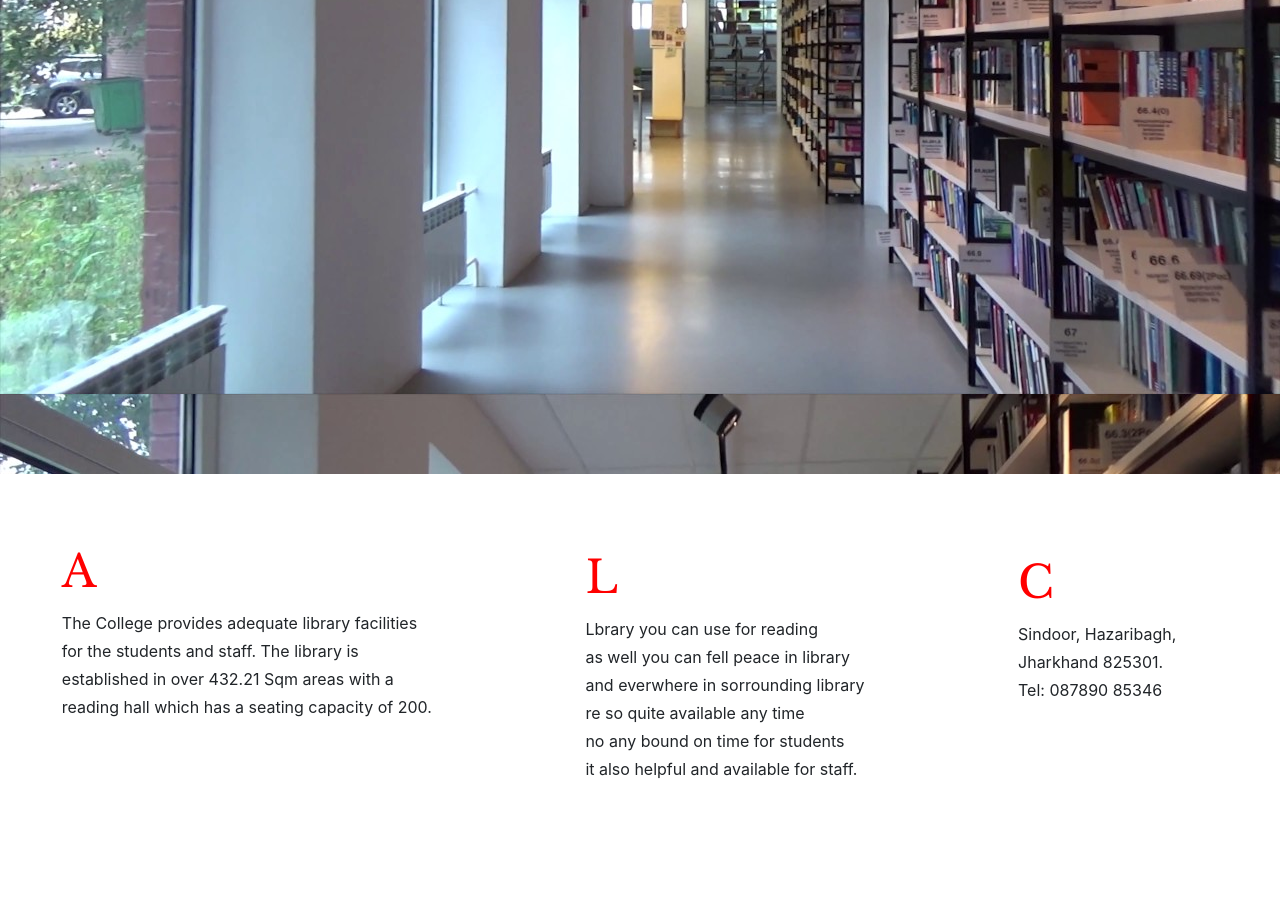
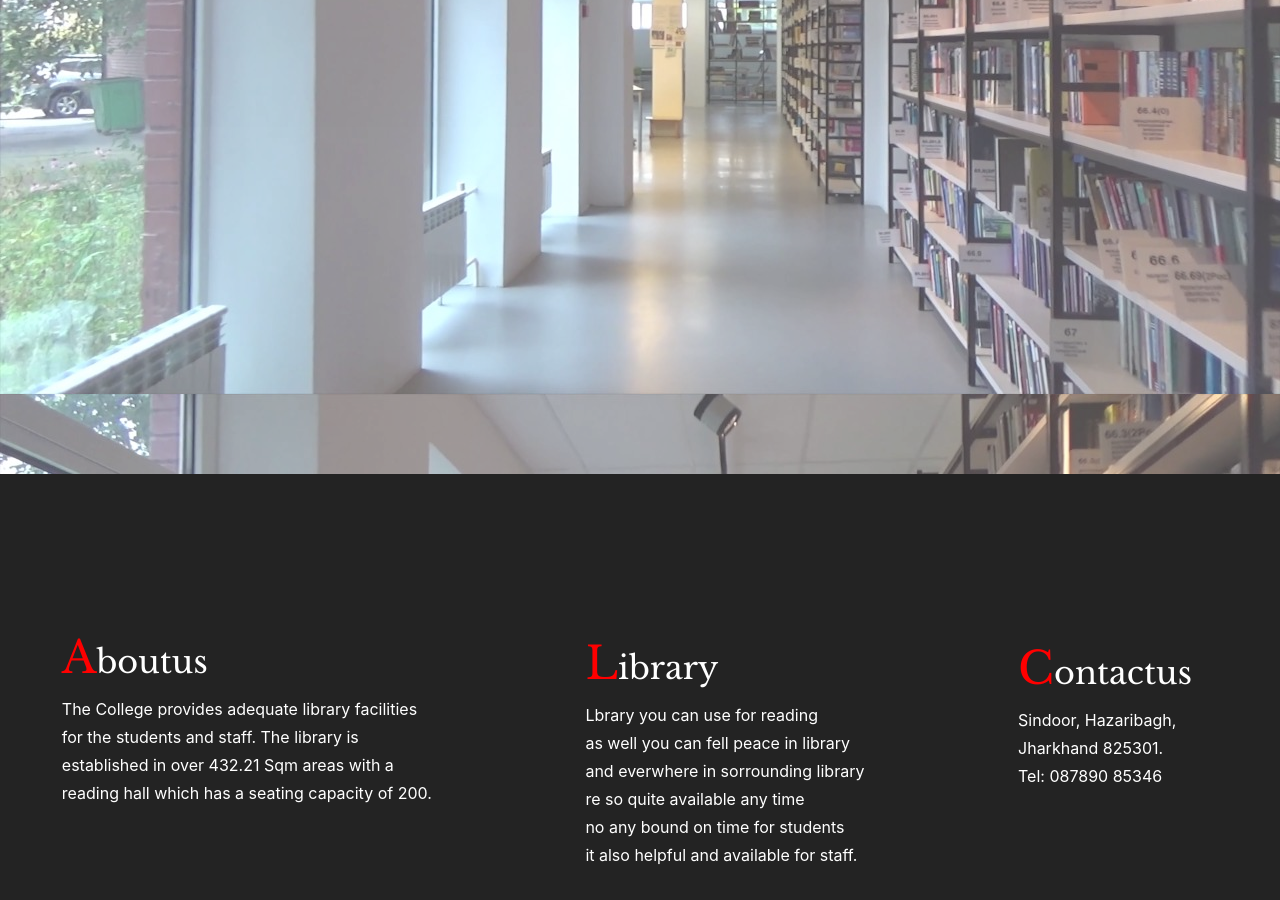
Before and after one commit to prahlad99/Improving-ucetlibrary, a plain HTML site: page home.html in a window 1280 px wide. Shown: the part 382-1282 px from the top of the page. Before the commit the page ends 1243 px from the top, so only its background shows below. Drawn offline with nearby package versions, Linux system fonts and the light colour scheme.

Commit message:
Update home.html

```diff
--- a/home.html
+++ b/home.html
@@ -19,6 +19,8 @@
             width: 100vw;
             overflow: hidden;
             height: 100vh;
+            opacity: 70%;
+            /* position: fixed; */
 
         }
 
@@ -31,7 +33,7 @@
 </head>
 
 <body>
-    <nav class="navbar navbar-expand-lg navbar-dark bg-dark">
+    <nav class="navbar navbar-expand-lg navbar-dark bg-dark ">
         <a class="navbar-brand" href="index.html">UCET LIBRARY</a>
         <button class="navbar-toggler" type="button" data-toggle="collapse" data-target="#navbarSupportedContent"
             aria-controls="navbarSupportedContent" aria-expanded="false" aria-label="Toggle navigation">
@@ -64,7 +66,7 @@
     </div>
 
     <!-- this is for footer -->
-    <footer class="flex-all-center">
+    <footer class=" fooo">
         <div class="row">
             <div class="i">
                 <h2 class="firstletter">Aboutus</h2>
```
